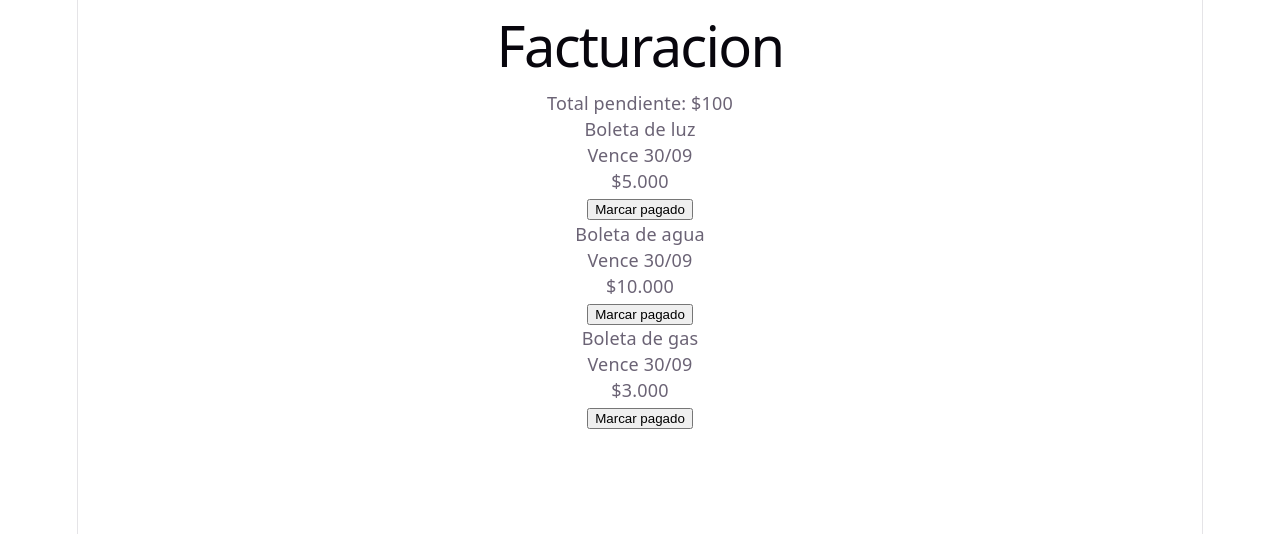
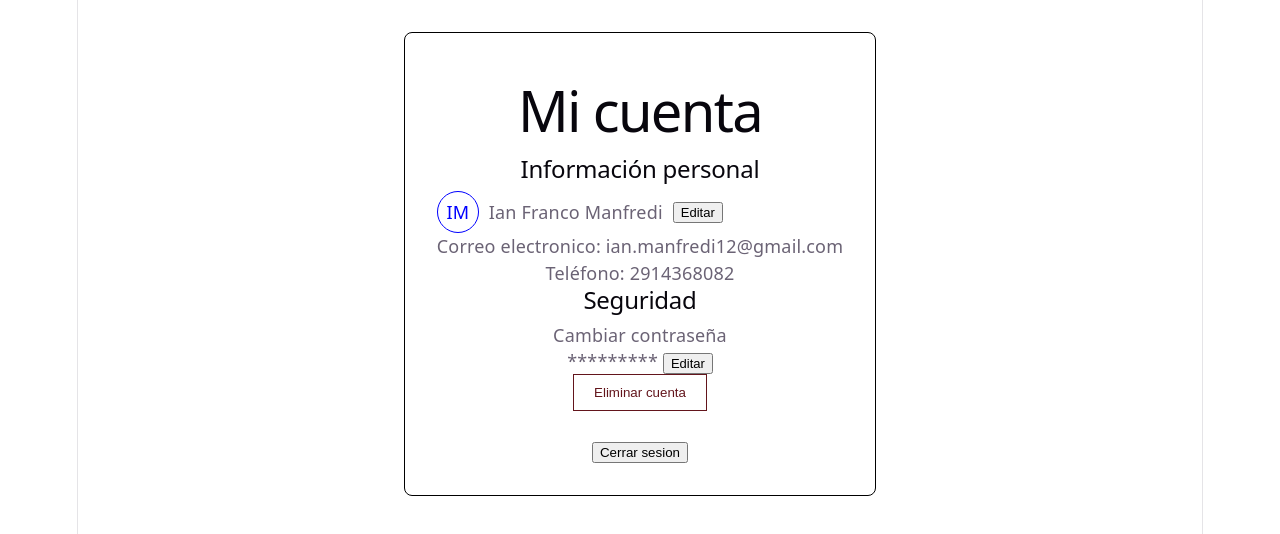
Before and after one commit to tomisanti05/Sistema-Gestion-Finanzas, a React (Vite) app in the folder apps/frontend/: page / in a window 1280 px wide. Shown: the top 534 px of the page. Built offline with nearby package versions, Linux system fonts and the light colour scheme.

Commit message:
agregue estilos basicos

```diff
--- a/apps/frontend/src/App.tsx
+++ b/apps/frontend/src/App.tsx
@@ -1,7 +1,7 @@
-import Facturacion from './pages/facturacion';
+import Account from './pages/account';
 
 function App() {
-  return <Facturacion />;
+  return <Account />;
 }
 
 export default App;
--- /dev/null
+++ b/apps/frontend/src/pages/account.css
@@ -0,0 +1,35 @@
+.account-card {
+  border: 1px solid #000;
+  border-radius: 8px;
+  padding: 32px;
+  max-width: 500px;
+  margin: 32px auto;
+}
+
+.avatar-circle {
+  width: 40px;
+  height: 40px;
+  border-radius: 50%;
+  border: 1px solid blue;
+  display: flex;
+  align-items: center;
+  justify-content: center;
+  color: blue;
+}
+
+.info-row {
+  display: flex;
+  align-items: center;
+  gap: 10px;
+}
+
+.btn-edit {
+  font-size: 13px;
+}
+
+.btn-delete {
+  color: #63151c;
+  border: 1px solid #63151c;
+  background: transparent;
+  padding: 10px 20px;
+}
--- a/apps/frontend/src/pages/account.tsx
+++ b/apps/frontend/src/pages/account.tsx
@@ -1,13 +1,31 @@
+import './account.css';
+
 function Account() {
   return (
-    <div>
+    <div className="account-card">
       <h1>Mi cuenta</h1>
+
       <h2>Información personal</h2>
-      <p>Ian Franco Manfredi</p>
+      <div className="info-row">
+        <div className="avatar-circle">IM</div>
+        <p>Ian Franco Manfredi</p>
+        <button className="btn-edit">Editar</button>
+      </div>
+      <p>Correo electronico: ian.manfredi12@gmail.com</p>
+      <p>Teléfono: 2914368082</p>
+
       <h2>Seguridad</h2>
       <p>Cambiar contraseña</p>
-      <button style={{ color: '#63151c' }}>Eliminar cuenta</button>
-      <button>Cerrar sesión</button>
+      <p>
+        ********* <button className="btn-edit">Editar</button>
+      </p>
+
+      <button className="btn-delete">Eliminar cuenta</button>
+
+      <br />
+      <br />
+
+      <button>Cerrar sesion</button>
     </div>
   );
 }
```
